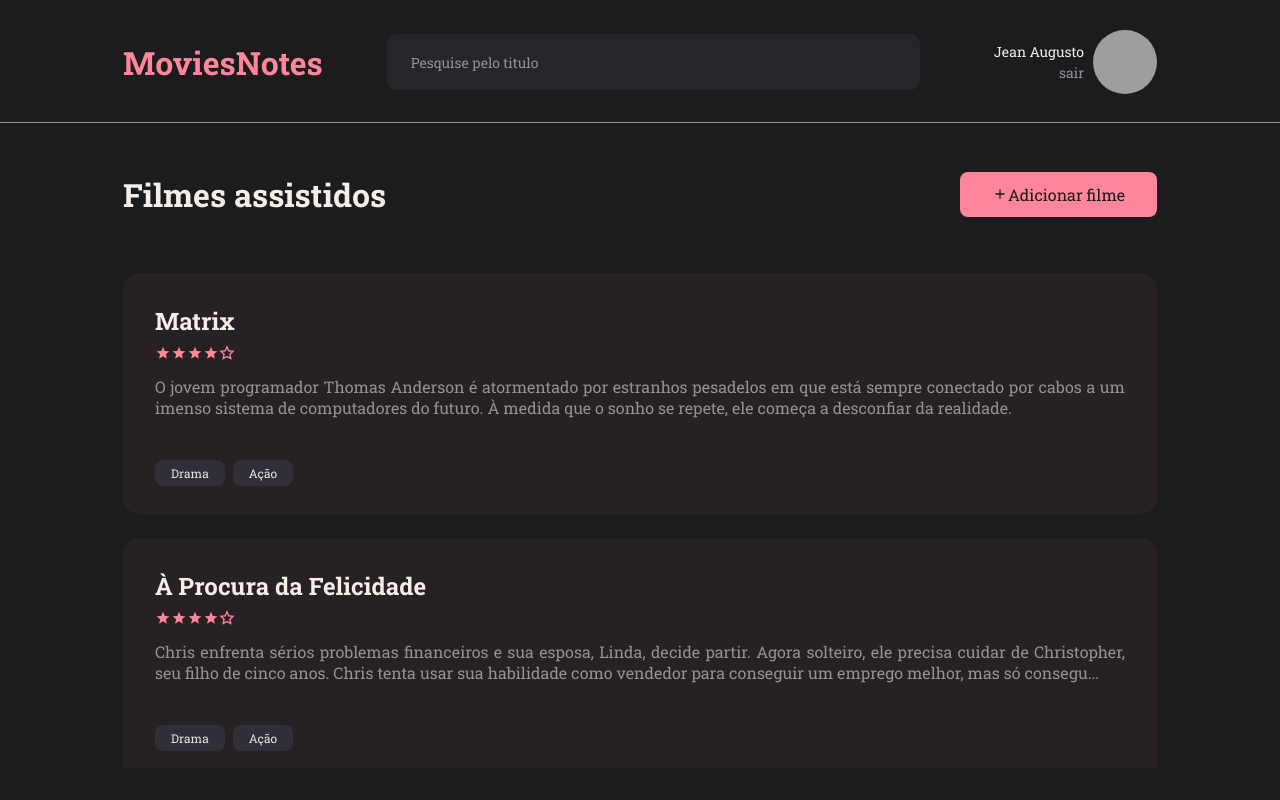
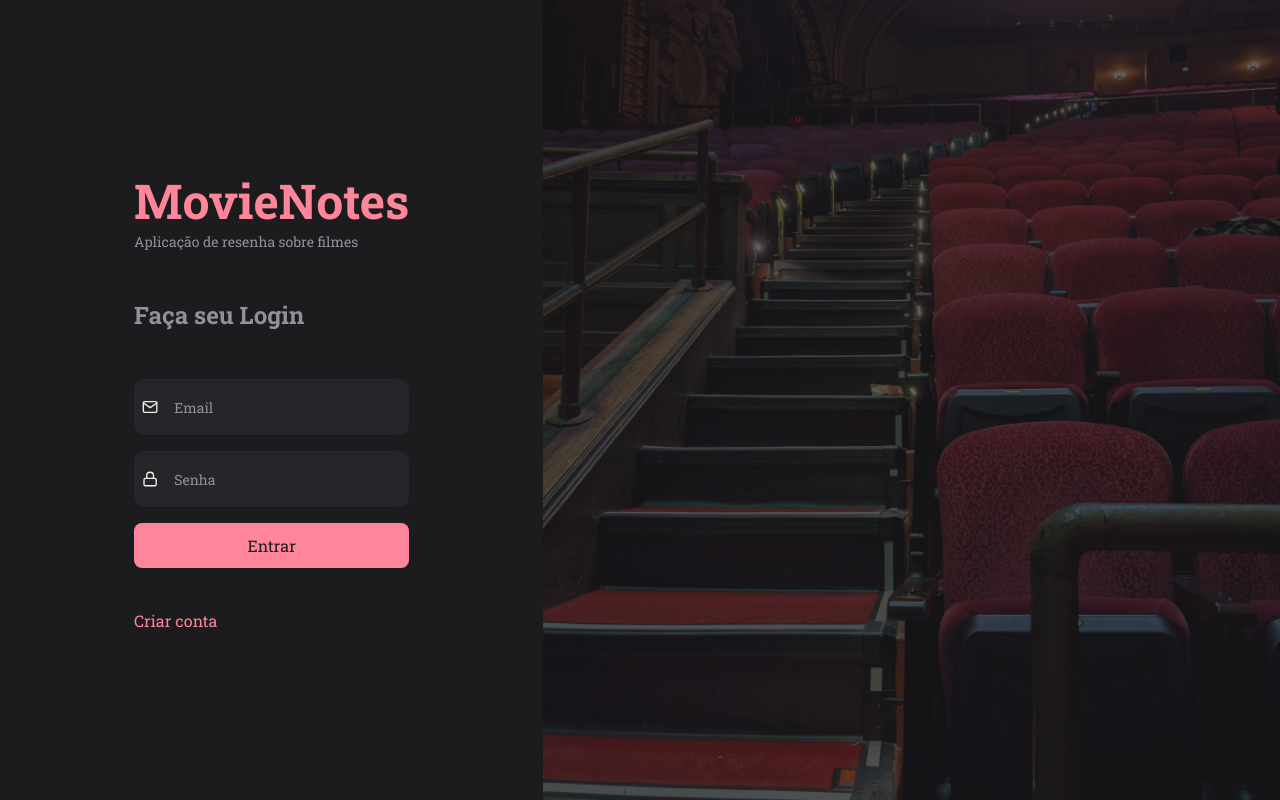
Before and after one commit to jean88asl/frontend-movies, a React (Vite) app: page / in a window 1280 px wide. Built offline with nearby package versions, Linux system fonts and the light colour scheme; grey boxes are pictures that could not be loaded.

Commit message:
including readme

```diff
--- a/src/components/Header/index.jsx
+++ b/src/components/Header/index.jsx
@@ -1,10 +1,11 @@
+import { Link } from "react-router-dom";
 import { Container, Profile, Logo, Search } from "./styles";
 
 export function Header() {
     return (
         <Container>
             <div>
-            <Logo>
+            <Logo to="/">
                 <h1>MoviesNotes</h1>
             </Logo>
 
@@ -14,14 +15,16 @@ export function Header() {
                 />
              </Search>
 
-             <Profile>
+             <Profile to="/perfil">
                 <div>
                     <div>
                         <p>Jean Augusto</p>
-                        <a href="/">sair</a>
+                        <Link href="/">sair</Link>
                     </div>
 
-                    <img src="https://github.com/jean88asl.png" alt="imagem do usuário" />
+                    <Link to="/perfil">
+                      <img src="https://github.com/jean88asl.png" alt="imagem do usuário" />
+                    </Link>
                 </div>
             </Profile>
             </div>
--- a/src/components/Header/styles.js
+++ b/src/components/Header/styles.js
@@ -1,3 +1,4 @@
+import { Link } from "react-router-dom"
 import { styled } from "styled-components"
 
 export const Container = styled.header`
@@ -18,7 +19,7 @@ export const Container = styled.header`
     }
 `
 
-export const Logo = styled.div`
+export const Logo = styled(Link)`
     > h1 {
         color: ${({ theme }) => theme.COLORS.PINK};
         margin: 0;
--- a/src/pages/Perfil/index.jsx
+++ b/src/pages/Perfil/index.jsx
@@ -1,4 +1,5 @@
 import { FiMail, FiLock, FiUser, FiArrowLeft, FiCamera } from "react-icons/fi"
+import { Link } from "react-router-dom"
 
 import { Button } from "../../components/Button"
 import { Input } from "../../components/Input"
@@ -9,10 +10,10 @@ export function Perfil() {
     return (
         <Container>
             <header>
-                <a href="/">
+                <Link to="/">
                     <FiArrowLeft />
                     Voltar
-                </a>
+                </Link>
             </header>
 
             <Form>
@@ -26,7 +27,6 @@ export function Perfil() {
                             type="file"
                         />
                     </label>
-
                 </Avatar>
 
                 <Input
--- a/src/routes/index.jsx
+++ b/src/routes/index.jsx
@@ -1,12 +1,12 @@
 import { BrowserRouter } from "react-router-dom"
 
-import { AppRoutes } from "./app.routes"
-// import { AuthRoutes } from "./auth.routes"
+// import { AppRoutes } from "./app.routes"
+import { AuthRoutes } from "./auth.routes"
 
 export function Routes() {
     return(
         <BrowserRouter>
-            <AppRoutes />
+            <AuthRoutes />
         </BrowserRouter>
     )
 }
```
Also changed, not shown: 1 other file (tests, documents, lock files or other folders).
